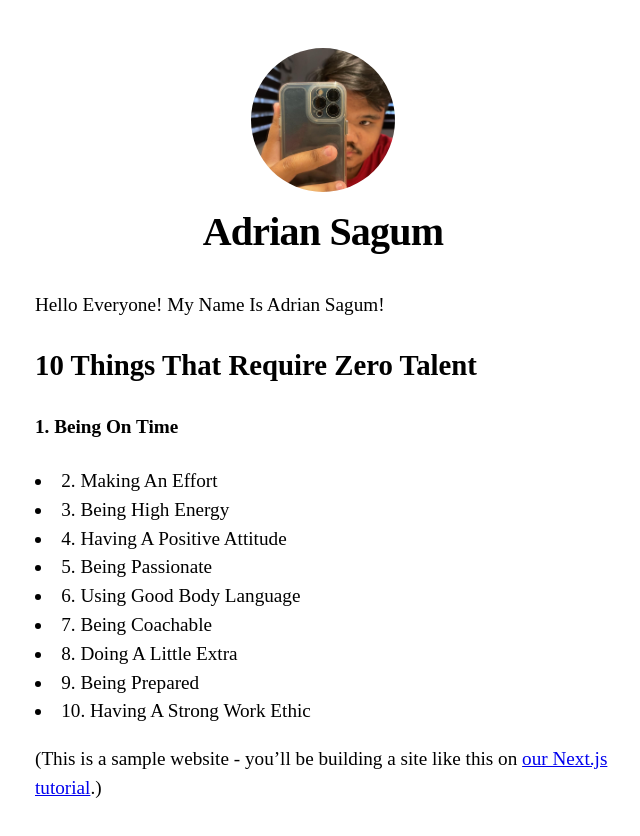
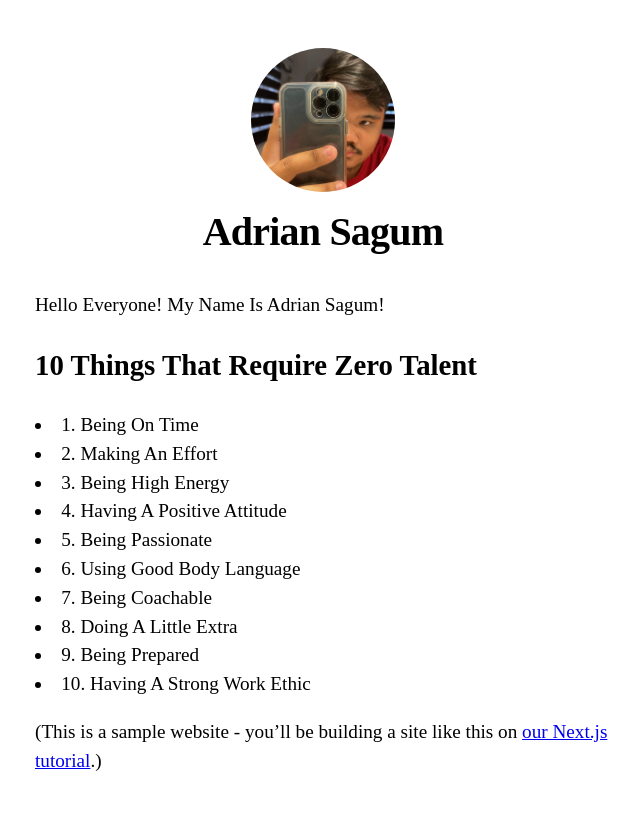
Before and after one commit to acsagum/nextjs-blog, a Next.js app: page / in a window 1280 px wide. Shown: the top 836 px of the page, without its empty margins (317-957 px from the left). Built offline with nearby package versions, Linux system fonts and the light colour scheme.

Commit message:
Update index.js

```diff
--- a/pages/index.js
+++ b/pages/index.js
@@ -11,7 +11,7 @@ export default function Home() {
       <section className={utilStyles.headingMd}>
         <p>Hello Everyone! My Name Is Adrian Sagum!</p>
     <h1>10 Things That Require Zero Talent</h1>
-    <h4>1. Being On Time</h4>
+    <li>1. Being On Time</li>
     <li>2. Making An Effort</li>
     <li>3. Being High Energy</li>
     <li>4. Having A Positive Attitude</li>
```
